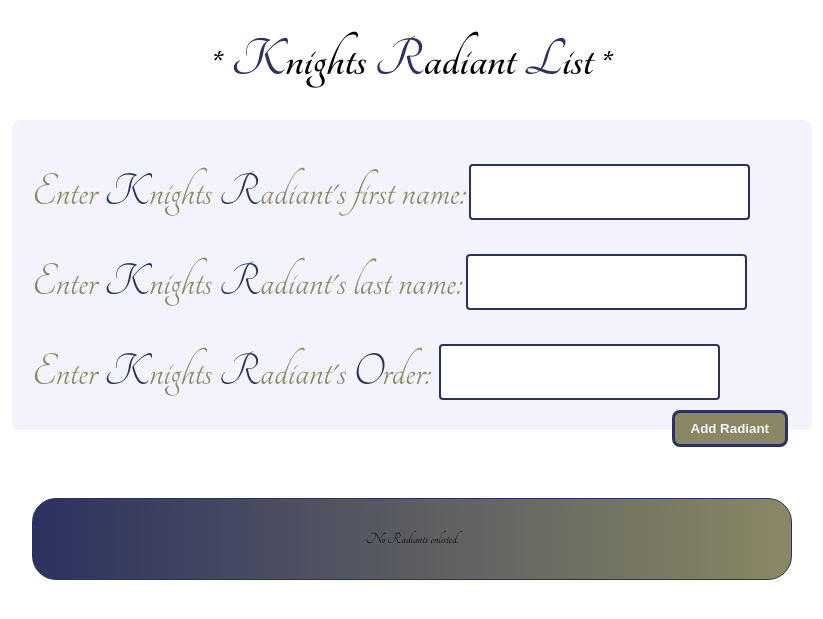
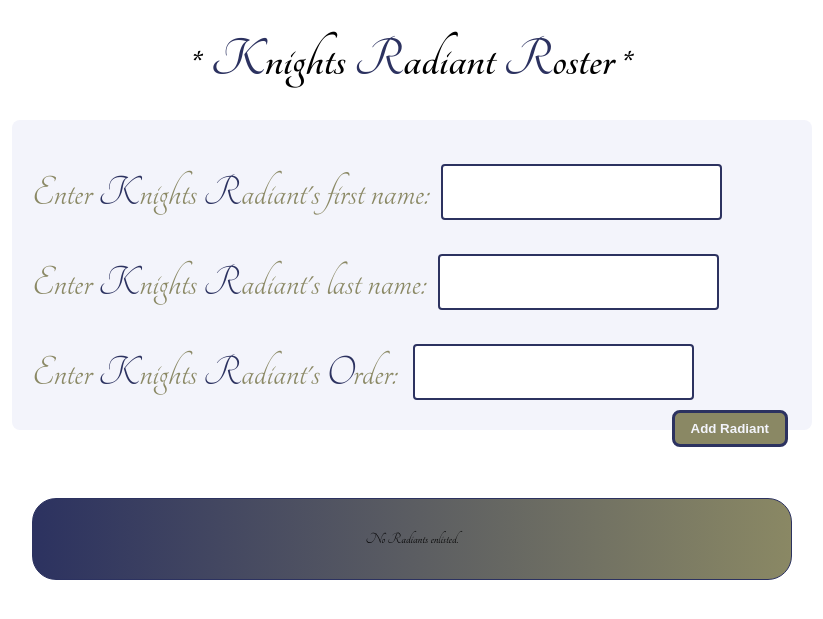
Before and after one commit to D-Whipp/knights-radiant-list, a plain HTML site: page index.html in a window 1280 px wide. Shown: the whole page, without its empty margins (228-1051 px from the left). Drawn offline with Linux system fonts and the light colour scheme.

Commit message:
renamed app | refactored css | added Readme

```diff
--- a/assets/css/styles.css
+++ b/assets/css/styles.css
@@ -58,7 +58,8 @@ form {
   position: relative;
 }
 form div label {
-  font-size: 3rem;
+  font-size: 2.75rem;
+  margin-right: 0.5rem;
 }
 
 form div input {
--- a/index.html
+++ b/index.html
@@ -29,7 +29,7 @@
       *
       <span class="kholin-blue">K</span>nights
       <span class="kholin-blue">R</span>adiant
-      <span class="kholin-blue">L</span>ist *
+      <span class="kholin-blue">R</span>oster *
     </h1>
     <form class="new-radiant">
       <div>
```
Also changed, not shown: assets/images/app-image.png (added), 1 other file.
